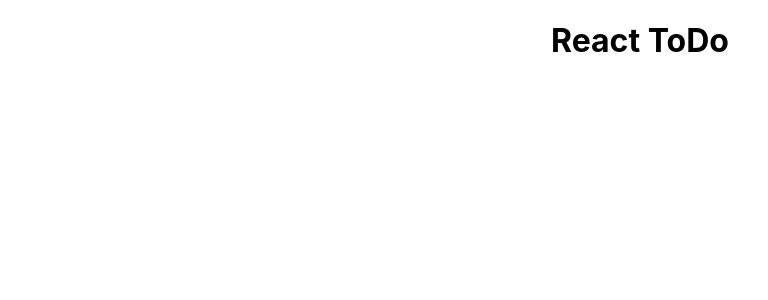
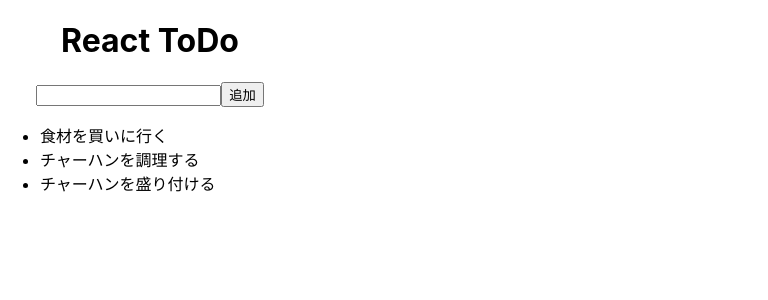
Before and after one commit to katsube/rtodo, a React (Create React App) app: page / in a window 1280 px wide. Shown: the top 300 px of the page, without its empty margins (0-768 px from the left). Built offline with nearby package versions, Linux system fonts and the light colour scheme.

Commit message:
add ToDo, ToDoCreate component

```diff
--- a/src/App.css
+++ b/src/App.css
@@ -1,32 +1,4 @@
 .App {
   text-align: center;
+  width: 300px;
 }
-
-.App-logo {
-  animation: App-logo-spin infinite 20s linear;
-  height: 40vmin;
-}
-
-.App-header {
-  background-color: #282c34;
-  min-height: 100vh;
-  display: flex;
-  flex-direction: column;
-  align-items: center;
-  justify-content: center;
-  font-size: calc(10px + 2vmin);
-  color: white;
-}
-
-.App-link {
-  color: #61dafb;
-}
-
-@keyframes App-logo-spin {
-  from {
-    transform: rotate(0deg);
-  }
-  to {
-    transform: rotate(360deg);
-  }
-}
--- a/src/App.js
+++ b/src/App.js
@@ -1,5 +1,6 @@
 import React, { Component } from 'react';
 import Header from './header';
+import ToDo from './todo';
 import './App.css';
 
 class App extends Component {
@@ -9,6 +10,7 @@ class App extends Component {
         <Header>
           React ToDo
         </Header>
+        <ToDo />
       </div>
     );
   }
--- /dev/null
+++ b/src/todo.css
@@ -0,0 +1,3 @@
+.todolist{
+  text-align: left;
+}
--- /dev/null
+++ b/src/todo.js
@@ -0,0 +1,48 @@
+import React, { Component } from 'react';
+import ToDoCreate from './todocreate';
+import './todo.css';
+
+class ToDo extends Component {
+  constructor(props){
+    super(props);
+    this.state = {
+      todo: [
+        {id:1, name:"食材を買いに行く"},
+        {id:2, name:"チャーハンを調理する"},
+        {id:3, name:"チャーハンを盛り付ける"}
+      ],
+      max_id: 3
+    };
+
+    this.handleClick  = this.handleClick.bind(this);
+  }
+
+  handleClick(value){
+    let id   = this.state.max_id;
+    let todo = this.state.todo;
+    todo.push({id: id+1, name:value});
+
+    this.setState({
+        newtodo: "",
+        todo: todo,
+        max_id: id + 1
+    });
+  }
+
+  render() {
+    let list = this.state.todo.map( item =>
+                 <li key={item.id}>{item.name}</li>
+               );
+
+    return(
+      <div>
+        <ToDoCreate onClick={this.handleClick} />
+        <ul class="todolist">
+          {list}
+        </ul>
+      </div>
+    );
+  }
+}
+
+export default ToDo;
--- /dev/null
+++ b/src/todocreate.js
@@ -0,0 +1,35 @@
+import React, { Component } from 'react';
+
+class ToDoCreate extends Component {
+  constructor(props){
+    super(props);
+    this.state = {
+      newtodo: ""
+    };
+
+    this.handleChange = this.handleChange.bind(this);
+    this.handleClick  = this.handleClick.bind(this);
+  }
+
+  handleChange(e){
+    this.setState({
+      newtodo: e.target.value
+    });
+  }
+
+  handleClick(){
+    this.props.onClick(this.state.newtodo);
+    this.setState({newtodo:""});
+  }
+
+  render(){
+    return(
+      <form>
+        <input type="text" value={this.state.newtodo} onChange={this.handleChange}/>
+        <input type="button" value="追加" onClick={this.handleClick} />
+      </form>
+    );
+  }
+}
+
+export default ToDoCreate;
```
